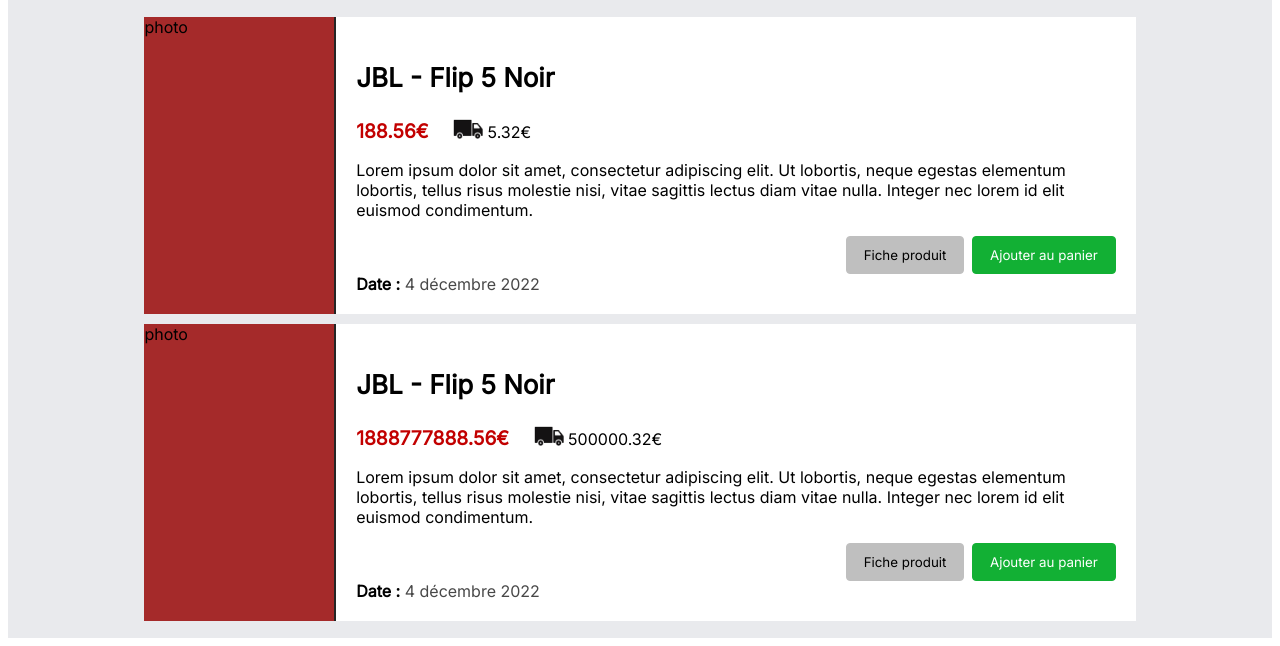
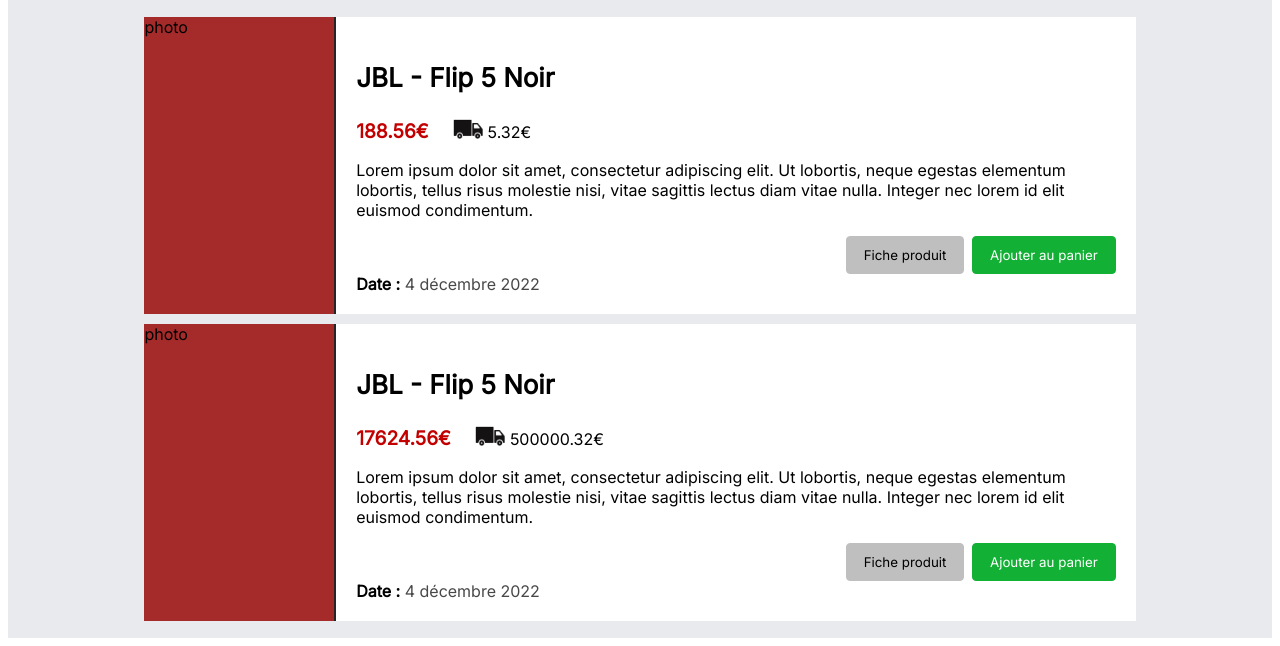
Before and after one commit to ThomasGorisseGit/MerchPHP, a PHP site: page / in a window 1280 px wide. Shown: the part 245-891 px from the top of the page. Run offline with PHP 8.4, Linux system fonts and the light colour scheme.

Commit message:
@leajiner LEA 3

```diff
--- a/index.php
+++ b/index.php
@@ -81,7 +81,7 @@
 
                     <h1 class="item-title">JBL - Flip 5 Noir</h1>
                     <div class="item-price-delivery">
-                        <span class="item-price">1888777888.56€</span>
+                        <span class="item-price">17624.56€</span>
                         <img src="./assets/truck.png" class="truck">
                         <span class="item-delivery">500000.32€</span>
                     </div>
```
